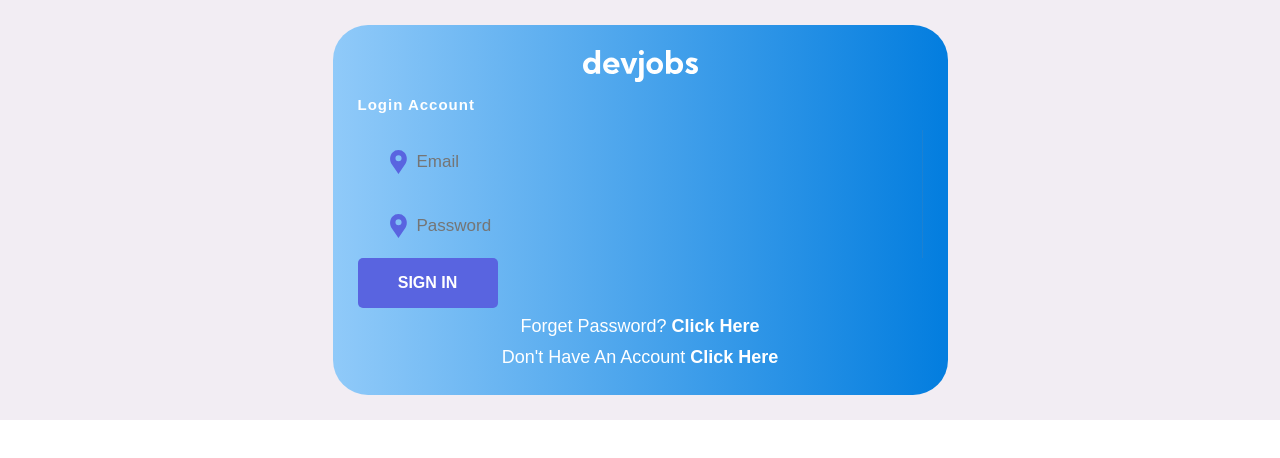
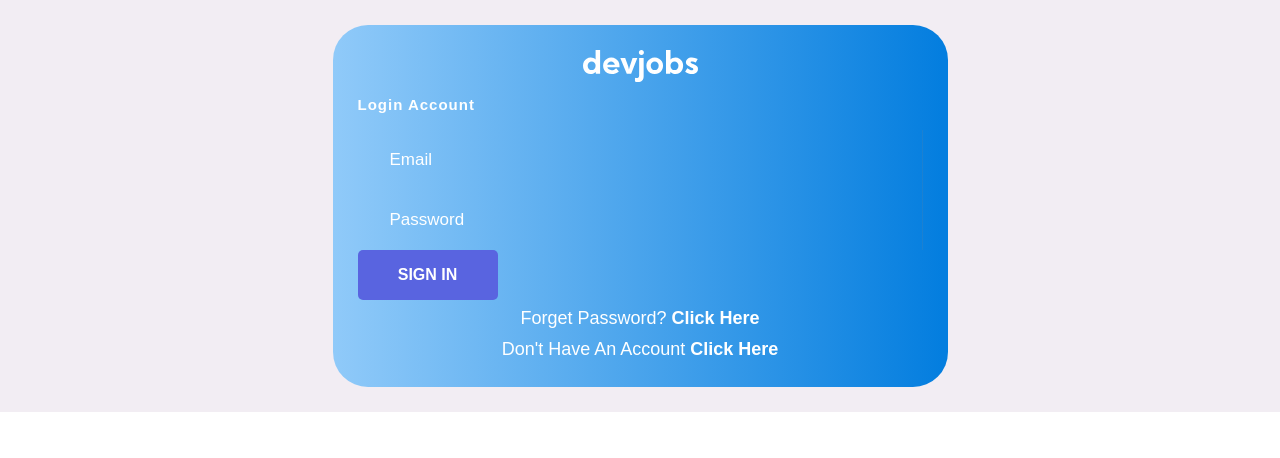
Before and after one commit to hoanglinh371/topjobs, a React (Create React App) app: page /auth/login in a window 1280 px wide. Shown: the top 458 px of the page. Built offline with nearby package versions, Linux system fonts and the light colour scheme.

Commit message:
updated code

```diff
--- a/src/components/auth/ForgotPassword.js
+++ b/src/components/auth/ForgotPassword.js
@@ -34,6 +34,7 @@ const ForgotPassword = () => {
             onChange={handleChangeEmail}
             type='Email'
             placeholder='EnterEmail'
+            isFormField
           />
         </div>
         <Button onClick={handleClick}>Comfirm</Button>
--- a/src/components/auth/Login.js
+++ b/src/components/auth/Login.js
@@ -1,22 +1,22 @@
-import React, { useState } from "react";
-import Input from "../shared/Input";
-import Section from "./Section";
-import Button from "../shared/Button";
-import { Link } from "react-router-dom";
-import "./auth.css";
-import axios from "axios";
+import React, { useState } from 'react';
+import Input from '../shared/Input';
+import Section from './Section';
+import Button from '../shared/Button';
+import { Link } from 'react-router-dom';
+import './auth.css';
+import axios from 'axios';
 
 const Login = () => {
-  const [email, setEmail] = useState("");
-  const [password, setPassword] = useState("");
+  const [email, setEmail] = useState('');
+  const [password, setPassword] = useState('');
 
   const handleClick = async () => {
     const data = await axios.post(
-      "https://topjob-api.onrender.com/api/v1/auth/login",
+      'https://topjob-api.onrender.com/api/v1/auth/login',
       {
         email,
         password,
-      }
+      },
     );
   };
 
@@ -32,30 +32,32 @@ const Login = () => {
     <Section>
       <div>
         <div>
-          <h1 className="text-2xl font-bold my-5 text-white">Login Account</h1>
-          <div className="pt-1">
+          <h1 className='text-2xl font-bold my-5 text-white'>Login Account</h1>
+          <div className='pt-1'>
             <Input
               onChange={handleChangeEmail}
-              type="email"
-              placeholder="Email"
+              type='email'
+              placeholder='Email'
+              isFormField
             />
             <Input
               onChange={handleChangePw}
-              type="password"
-              placeholder="Password"
+              type='password'
+              placeholder='Password'
+              isFormField
             />
           </div>
           <Button onClick={handleClick}>SIGN IN</Button>
         </div>
-        <p className="group">
-          Forget Password?{" "}
-          <Link className="link" to="/auth/forgot-password">
+        <p className='group'>
+          Forget Password?{' '}
+          <Link className='link' to='/auth/forgot-password'>
             Click Here
           </Link>
         </p>
-        <p className="group">
-          Don't Have An Account{" "}
-          <Link className="link" to="/auth/registration">
+        <p className='group'>
+          Don't Have An Account{' '}
+          <Link className='link' to='/auth/registration'>
             Click Here
           </Link>
         </p>
--- a/src/components/auth/Register.js
+++ b/src/components/auth/Register.js
@@ -1,26 +1,26 @@
-import React, { useState } from "react";
-import Section from "./Section";
-import Input from "../shared/Input";
-import Button from "../shared/Button";
-import { Link } from "react-router-dom";
-import "./auth.css";
-import axios from "axios";
+import React, { useState } from 'react';
+import Section from './Section';
+import Input from '../shared/Input';
+import Button from '../shared/Button';
+import { Link } from 'react-router-dom';
+import './auth.css';
+import axios from 'axios';
 
 const Register = () => {
-  const [name, setName] = useState("");
-  const [email, setEmail] = useState("");
-  const [password, setPassword] = useState("");
-  const [confirmPassword, setconfirmPassword] = useState("");
+  const [name, setName] = useState('');
+  const [email, setEmail] = useState('');
+  const [password, setPassword] = useState('');
+  const [confirmPassword, setconfirmPassword] = useState('');
 
   const handleClick = async () => {
     const data = await axios.post(
-      "https://topjob-api.onrender.com/api/v1/auth/registration",
+      'https://topjob-api.onrender.com/api/v1/auth/registration',
       {
         name,
         email,
         password,
         confirmPassword,
-      }
+      },
     );
     console.log(data);
   };
@@ -41,33 +41,37 @@ const Register = () => {
   return (
     <Section>
       <div>
-        <h1 className="text-2xl font-bold my-5 text-white">New Account</h1>
-        <div className="pt-1">
+        <h1 className='text-2xl font-bold my-5 text-white'>New Account</h1>
+        <div className='pt-1'>
           <Input
             onChange={handleChangeUserName}
-            type="text"
-            placeholder="UserName"
+            type='text'
+            placeholder='UserName'
+            isFormField
           />
           <Input
             onChange={handleChangeEmail}
-            type="email"
-            placeholder="Email"
+            type='email'
+            placeholder='Email'
+            isFormField
           />
           <Input
             onChange={handleChangePassword}
-            type="password"
-            placeholder="Password"
+            type='password'
+            isFormField
+            placeholder='Password'
           />
           <Input
             onChange={handleChangeConfirmPw}
-            type="password"
-            placeholder="ComfirmPassword"
+            type='password'
+            placeholder='ComfirmPassword'
+            isFormField
           />
         </div>
         <Button onClick={handleClick}>Sign Up</Button>
-        <p className="group">
-          Already have an account?{" "}
-          <Link className="link" to="/auth/login">
+        <p className='group'>
+          Already have an account?{' '}
+          <Link className='link' to='/auth/login'>
             Login
           </Link>
         </p>
--- a/src/components/auth/ResetPassword.js
+++ b/src/components/auth/ResetPassword.js
@@ -1,16 +1,16 @@
-import Input from "../shared/Input";
-import Section from "./Section";
-import Button from "../shared/Button";
-import "./auth.css";
+import Input from '../shared/Input';
+import Section from './Section';
+import Button from '../shared/Button';
+import './auth.css';
 
 const ResetPw = () => {
   return (
     <Section>
       <div>
-        <h1 className="text-2xl font-bold my-5 text-white">Reset Password</h1>
-        <div className="pt-1">
-          <Input type="password" placeholder="NewPassword" />
-          <Input type="password" placeholder="ComfirmPassword" />
+        <h1 className='text-2xl font-bold my-5 text-white'>Reset Password</h1>
+        <div className='pt-1'>
+          <Input type='password' placeholder='NewPassword' isFormField />
+          <Input type='password' placeholder='ComfirmPassword' isFormField />
         </div>
         <Button>Comfirm</Button>
       </div>
--- a/src/components/shared/Input.css
+++ b/src/components/shared/Input.css
@@ -7,16 +7,16 @@
   min-width: 40rem;
 }
 
-.inputLabel[for="filterByInfos"] {
+.inputLabel[for='filterByInfos'] {
   flex-grow: 5;
 }
 
-.inputLabel[for="filterByLocation"] {
+.inputLabel[for='filterByLocation'] {
   flex-grow: 1;
 }
 
 .inputLabel::after {
-  content: "";
+  content: '';
   position: absolute;
   top: 0;
   right: 0;
@@ -39,6 +39,10 @@
   color: #8c8f96;
 }
 
+.form-field::placeholder {
+  color: #ffffff;
+}
+
 @media (max-width: 48.12em) {
   .inputLabel {
     padding: 0;
--- a/src/components/shared/Input.js
+++ b/src/components/shared/Input.js
@@ -2,15 +2,27 @@ import React from 'react';
 import searchIconSrc from '../../assets/desktop/icon-search.svg';
 import locationIconSrc from '../../assets/desktop/icon-location.svg';
 import './Input.css';
+
 const Input = (props) => {
-  const { placeholder } = props;
+  const { placeholder, isFormField } = props;
   return (
     <label className='inputLabel'>
-      <img
-        src={props.id === 'filterByInfos' ? searchIconSrc : locationIconSrc}
-        alt={`${props.id} icon`}
-      />
-      <input placeholder={placeholder} onChange={props.onChange}></input>
+      {isFormField ? null : (
+        <img
+          src={props.id === 'filterByInfos' ? searchIconSrc : locationIconSrc}
+          alt={`${props.id} icon`}
+        />
+      )}
+      {isFormField ? (
+        <input
+          className='form-field'
+          placeholder={placeholder}
+          onChange={props.onChange}
+          style={{ color: '#ffffff' }}
+        ></input>
+      ) : (
+        <input placeholder={placeholder} onChange={props.onChange}></input>
+      )}
     </label>
   );
 };
```
